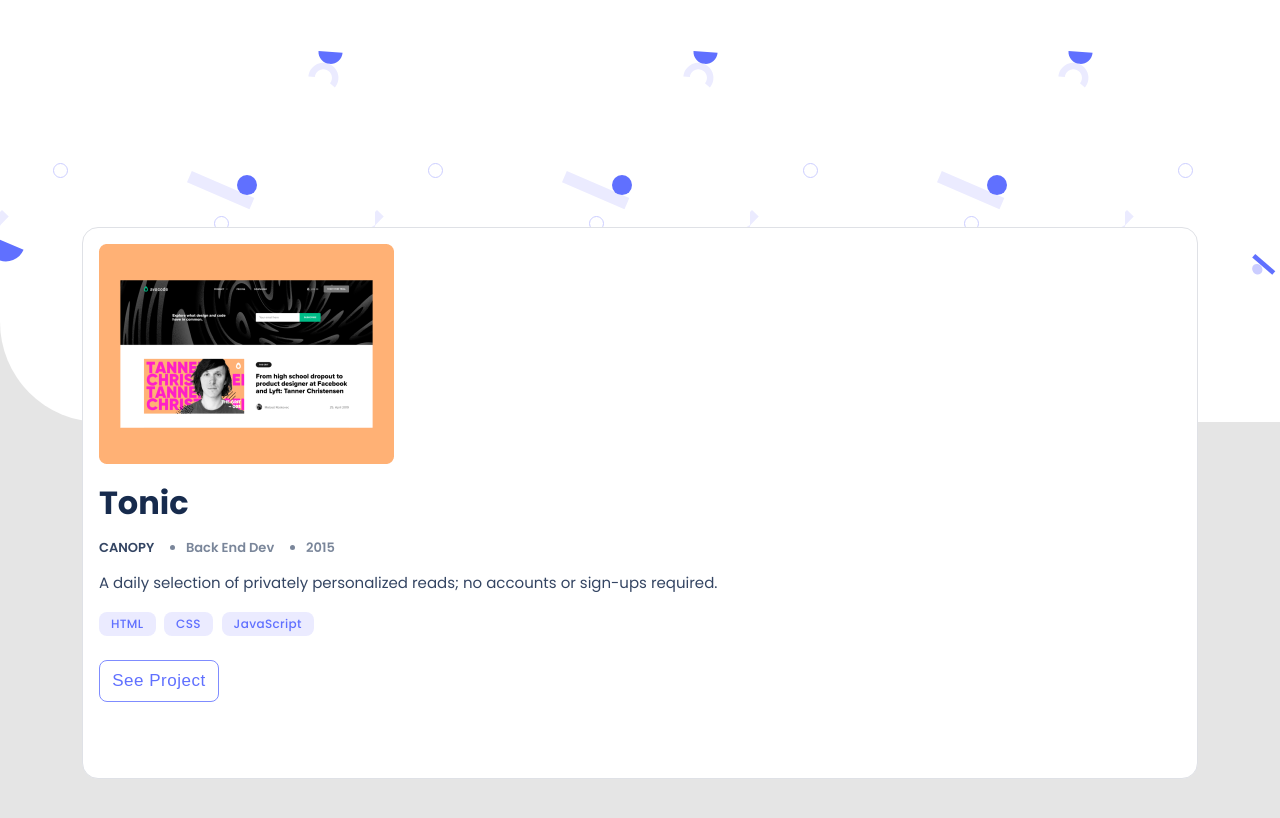
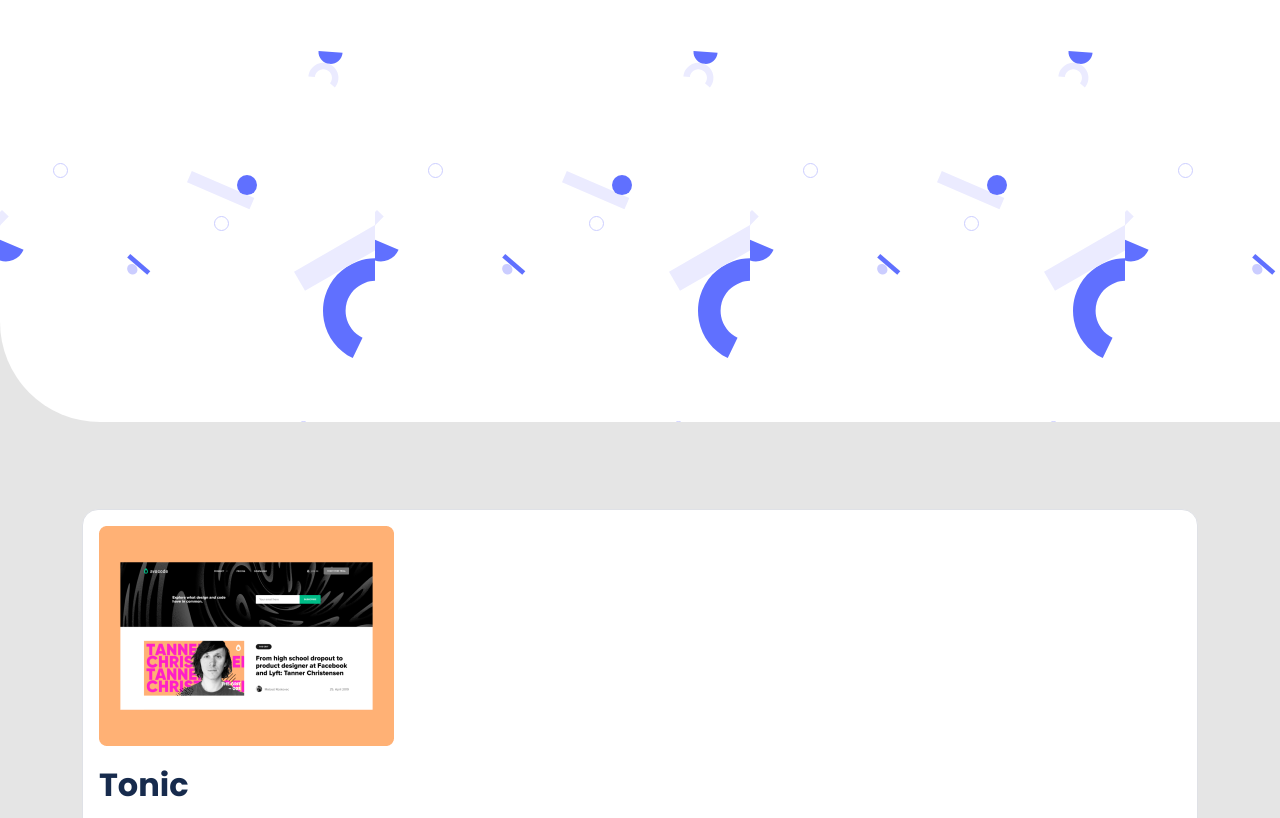
Before and after one commit to topeogunleye/Portfolio, a plain HTML site: page index.html in a window 1280 px wide. Shown: the part 378-1196 px from the top of the page. Drawn offline with Linux system fonts and the light colour scheme.

Commit message:
Add responsive heights and margins, and remove flex from welcome section

```diff
--- a/css/style.css
+++ b/css/style.css
@@ -114,6 +114,8 @@ li {
 .welcome {
   width: 100%;
   border-bottom-left-radius: 100px;
+  height: 87vh;
+  margin-top: 0;
 }
 
 .about_me {
@@ -162,7 +164,7 @@ li {
 }
 
 .works {
-  margin-top: 200px;
+  margin: auto;
 }
 
 .project {
@@ -263,3 +265,8 @@ li {
   background-color: #fff;
   color: #000;
 }
+
+.contact {
+  width: 100%;
+
+}
--- a/index.html
+++ b/index.html
@@ -25,7 +25,7 @@
       </div>
 
       <main class="main">
-        <section id="welcome" class="welcome flex">
+        <section id="welcome" class="welcome">
           <div class="container">
             <h1 class="welcome_header">I’m Temitope Glad to see you!</h1>
             <p class="leading">
```
